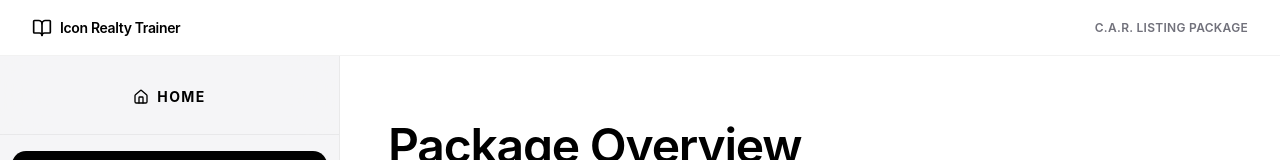
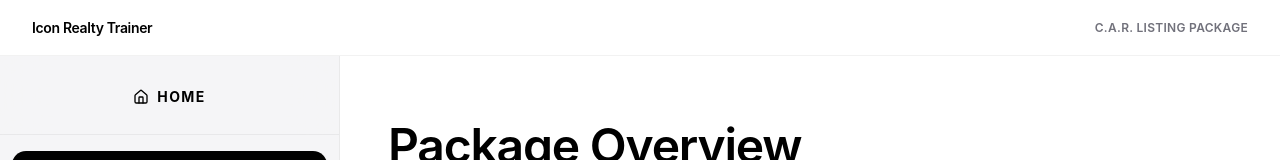
Before and after one commit to iconrealty/CAR---LISTING, a React (Vite) app: page / in a window 1280 px wide. Shown: the top 160 px of the page. Built offline with nearby package versions, Linux system fonts and the light colour scheme.

Commit message:
refactor: remove unused BookOpen icon from header

```diff
--- a/src/App.tsx
+++ b/src/App.tsx
@@ -1,5 +1,4 @@
 import { useState } from 'react';
-import { BookOpen } from 'lucide-react';
 import { formsData } from './data';
 import Sidebar from './components/Sidebar';
 import FormDetails from './components/FormDetails';
@@ -29,7 +28,6 @@ export default function App() {
       <header className="bg-white/80 backdrop-blur-xl border-b border-black/5 z-30 shrink-0 relative flex items-center h-14">
         <div className="w-full mx-auto px-4 sm:px-6 lg:px-8 flex items-center justify-between">
           <div className="flex items-center gap-2 text-black">
-            <BookOpen className="w-5 h-5" />
             <h1 className="text-sm font-semibold tracking-tight font-sans">Icon Realty Trainer</h1>
           </div>
           <div className="text-xs font-semibold text-zinc-500 hidden sm:block tracking-wide uppercase">C.A.R. Listing Package</div>
```
